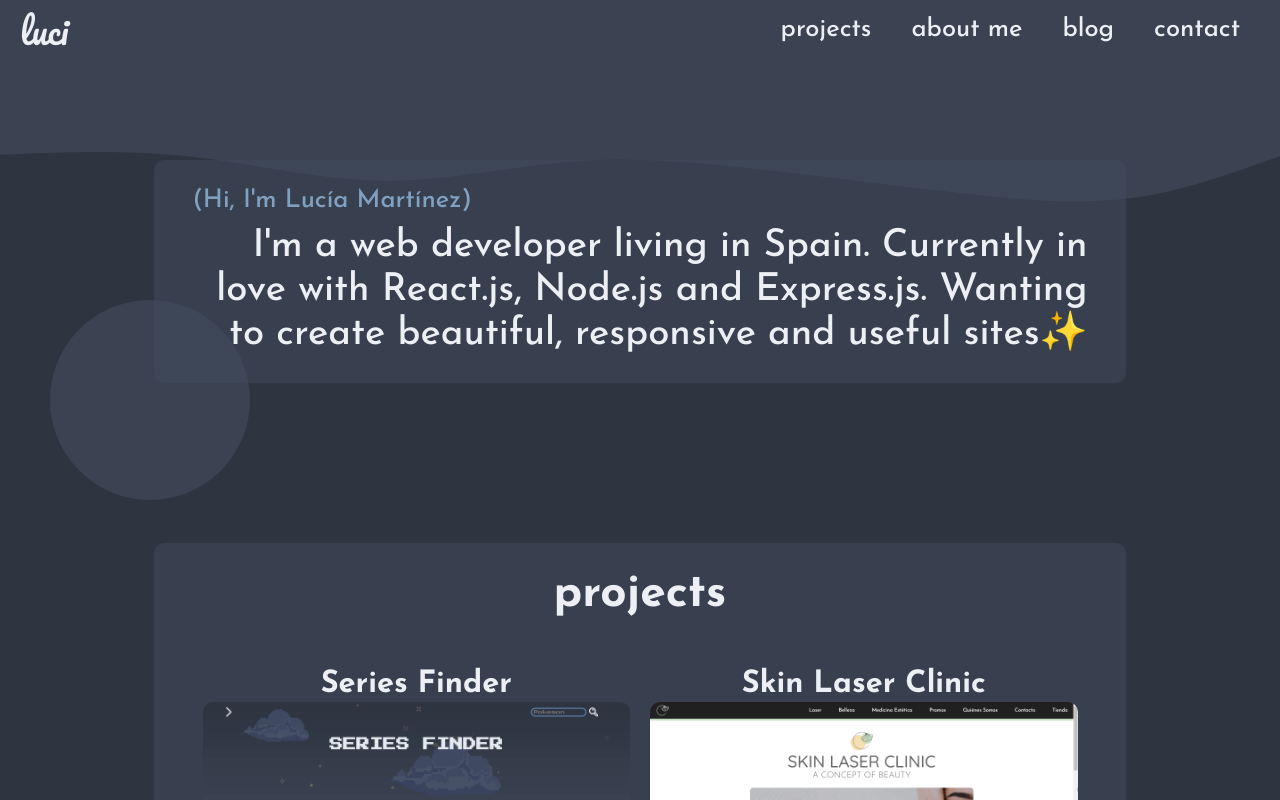
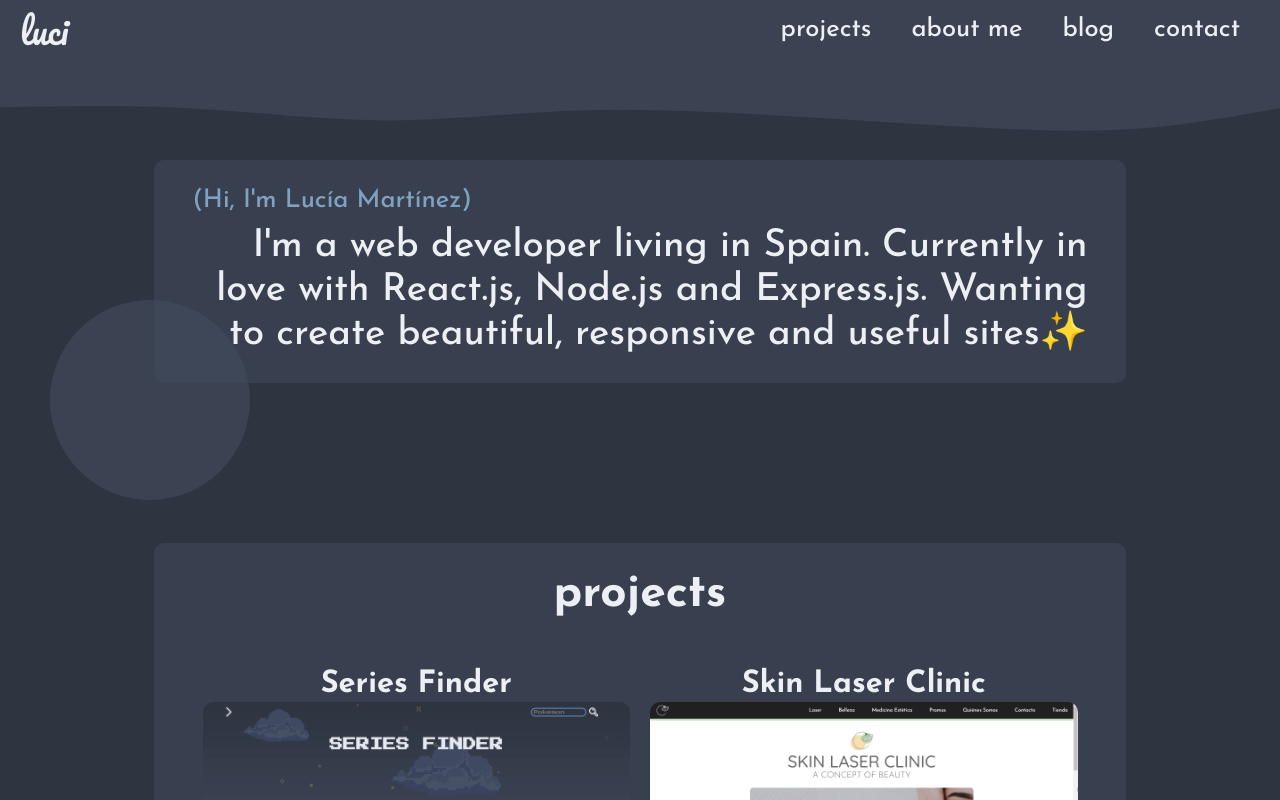
Before and after one commit to lucimart/luci.codes, a React (Create React App) app: page / in a window 1280 px wide. Shown: the top 800 px of the page. Built offline with nearby package versions, Linux system fonts and the light colour scheme.

Commit message:
correct wave experience for phones

```diff
--- a/src/components/Header/header.styles.scss
+++ b/src/components/Header/header.styles.scss
@@ -7,14 +7,23 @@
   left: 0;
   position: absolute;
   z-index: -1;
+  overflow-x: hidden;
   & #header-wave {
     position: absolute;
     path {
       animation: wave__header 30s ease-in-out infinite alternate;
     }
     fill: rgba($color-dark2, 1);
-    height: 200%;
-    width: 100%;
+    height: 100%;
+    width: 300%;
+  }
+}
+
+@include tablet {
+  .header__wave {
+    & #header-wave {
+      width: 100%;
+    }
   }
 }
 
```
